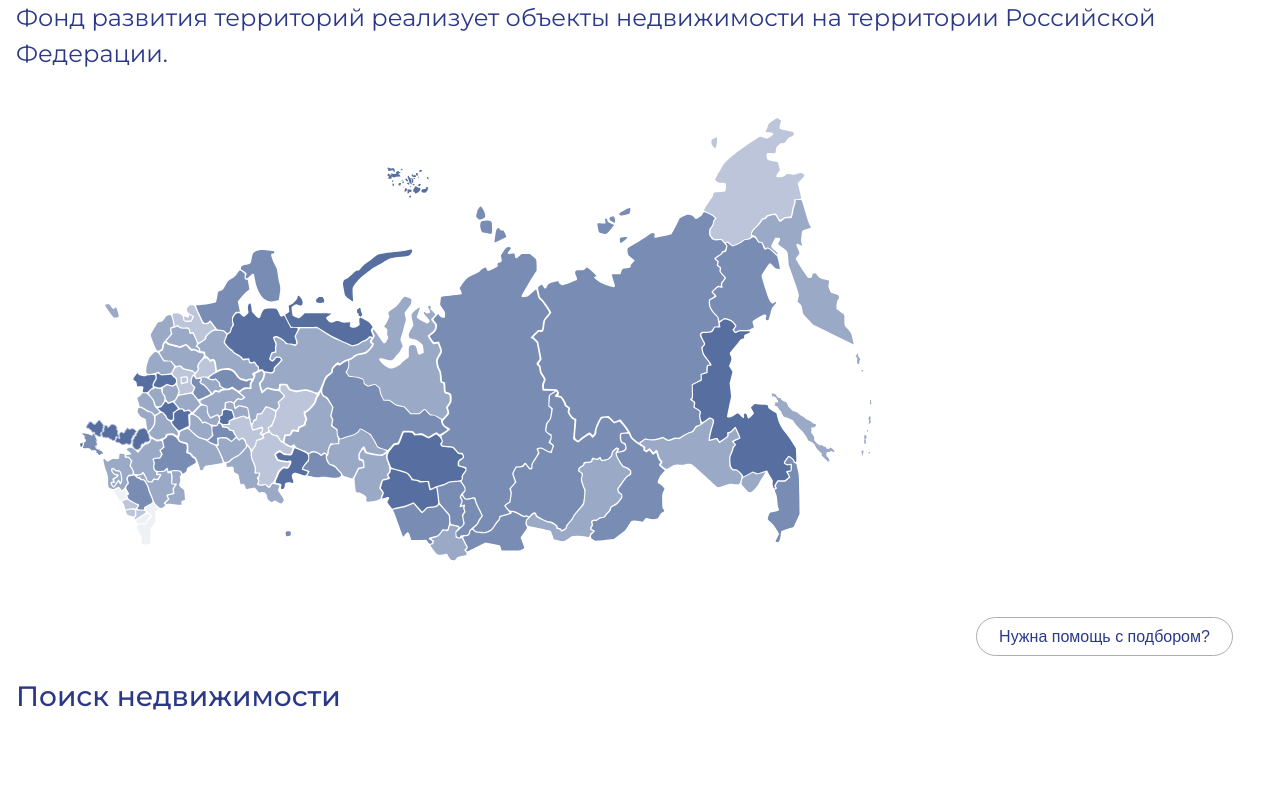
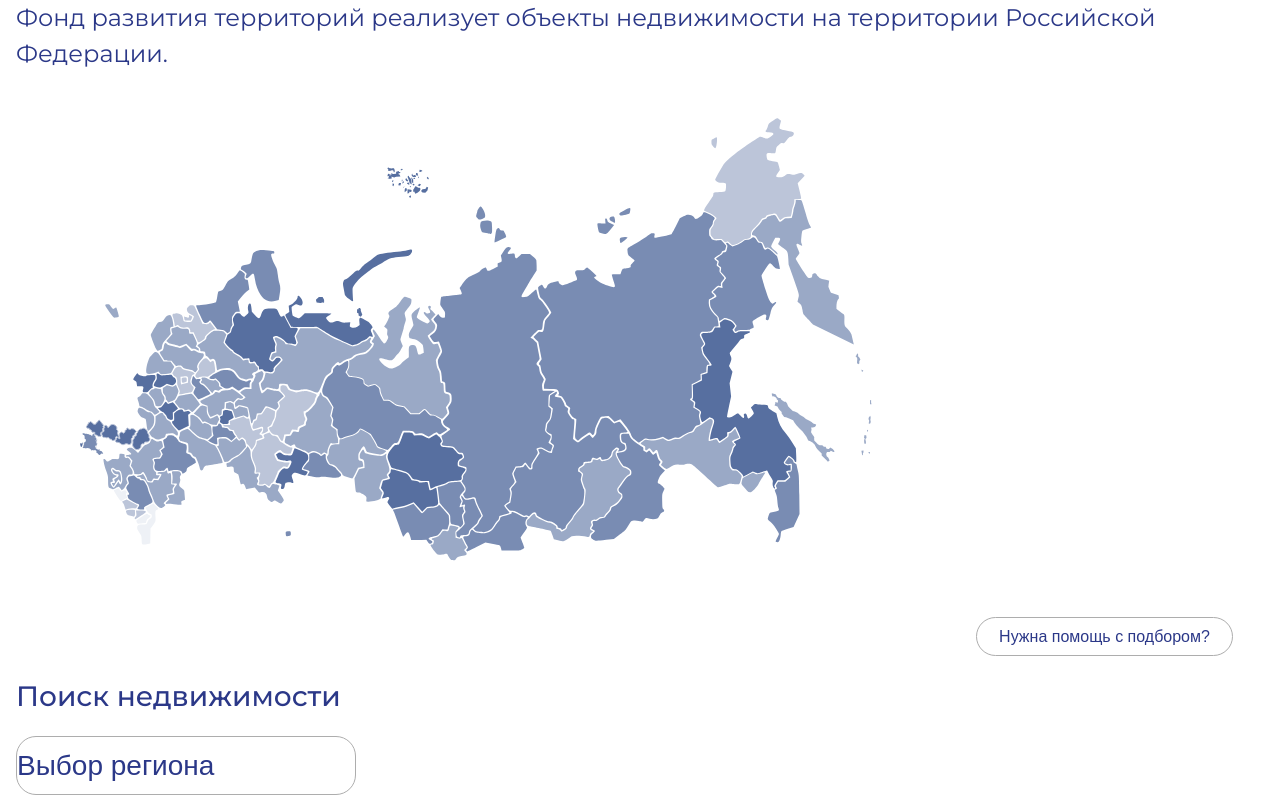
Before and after one commit to MikeSherif/MapFRT, a website built with webpack: page index.html in a window 1280 px wide. Built offline with nearby package versions, Linux system fonts and the light colour scheme; a web font is replaced by a local one.

Commit message:
чуть изменений

```diff
--- a/css/style.css
+++ b/css/style.css
@@ -244,6 +244,11 @@
   }
 }
 
+select, option {
+  margin: 0;
+  padding: 0;
+}
+
 ul, li {
   list-style: none;
   margin: 0;
@@ -365,6 +370,7 @@
   width: 257px;
   height: 39px;
   padding: 0;
+  cursor: pointer;
 }
 
 .real-estate-search-title {
@@ -373,3 +379,17 @@
   color: #2B3888;
   font-weight: 500;
 }
+
+.region-select {
+  font-size: 28px;
+  color: #2B3888;
+  background-color: transparent;
+  border: 1px solid rgb(173, 173, 173);
+  padding: 13px 0;
+  border-radius: 20px;
+  -webkit-appearance: none;
+  -moz-appearance: none;
+  appearance: none;
+  width: 340px;
+  cursor: pointer;
+}
--- a/index.html
+++ b/index.html
@@ -352,7 +352,12 @@
     <h2 class="real-estate-search-title">Поиск недвижимости</h2>
     <div class="real-estate-search-controls">
       <div class="real-estate-search-controls-region_choose">
-
+        <select class="region-select">
+          <option value="" disabled selected>Выбор региона</option>
+          <option value="moscow">Московская область</option>
+          <option value="rostov">Ростовская область</option>
+          <option value="kemerovo">Кемеровская область</option>
+        </select>
       </div>
       <div class="real-estate-search-controls-zhilcomplex-search">
 
```
